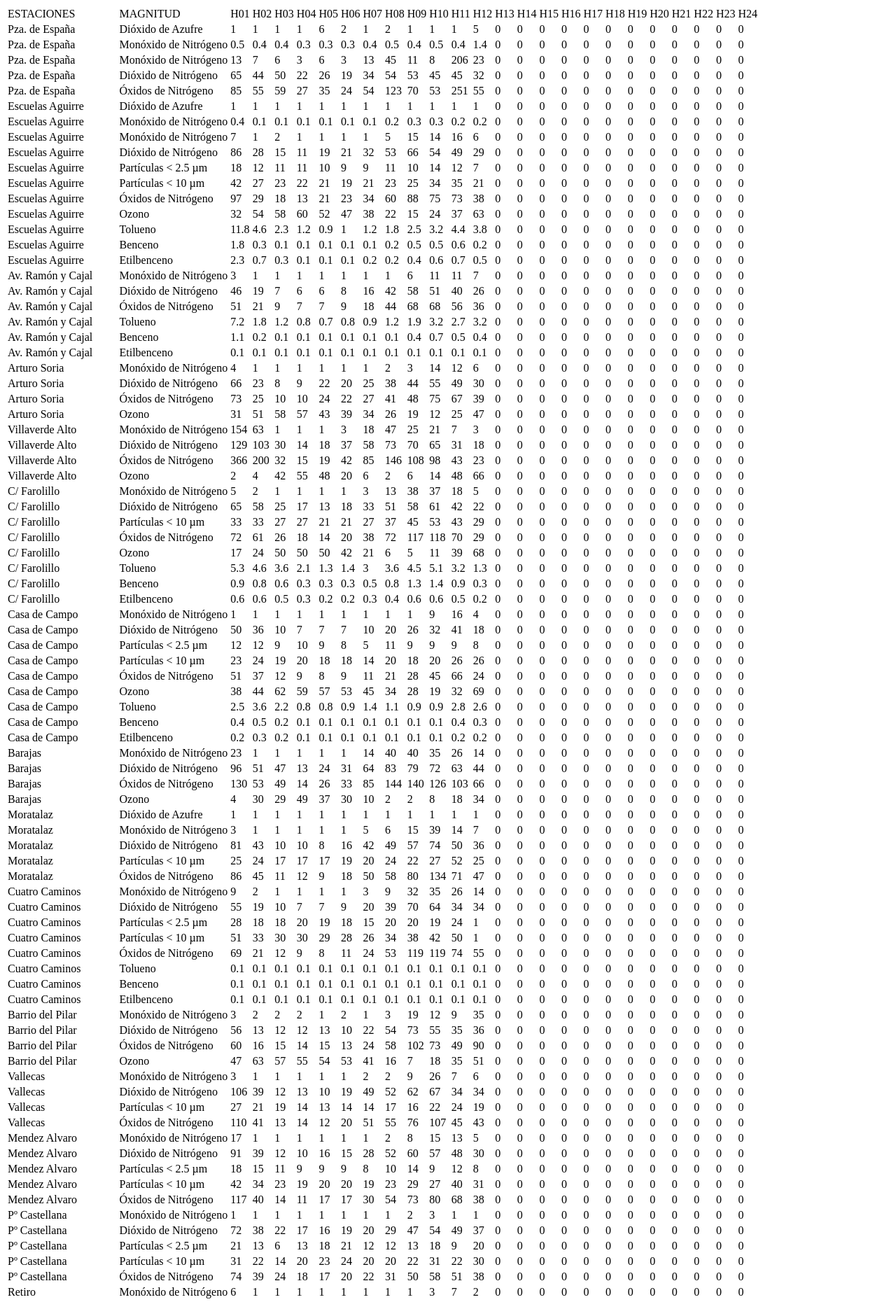
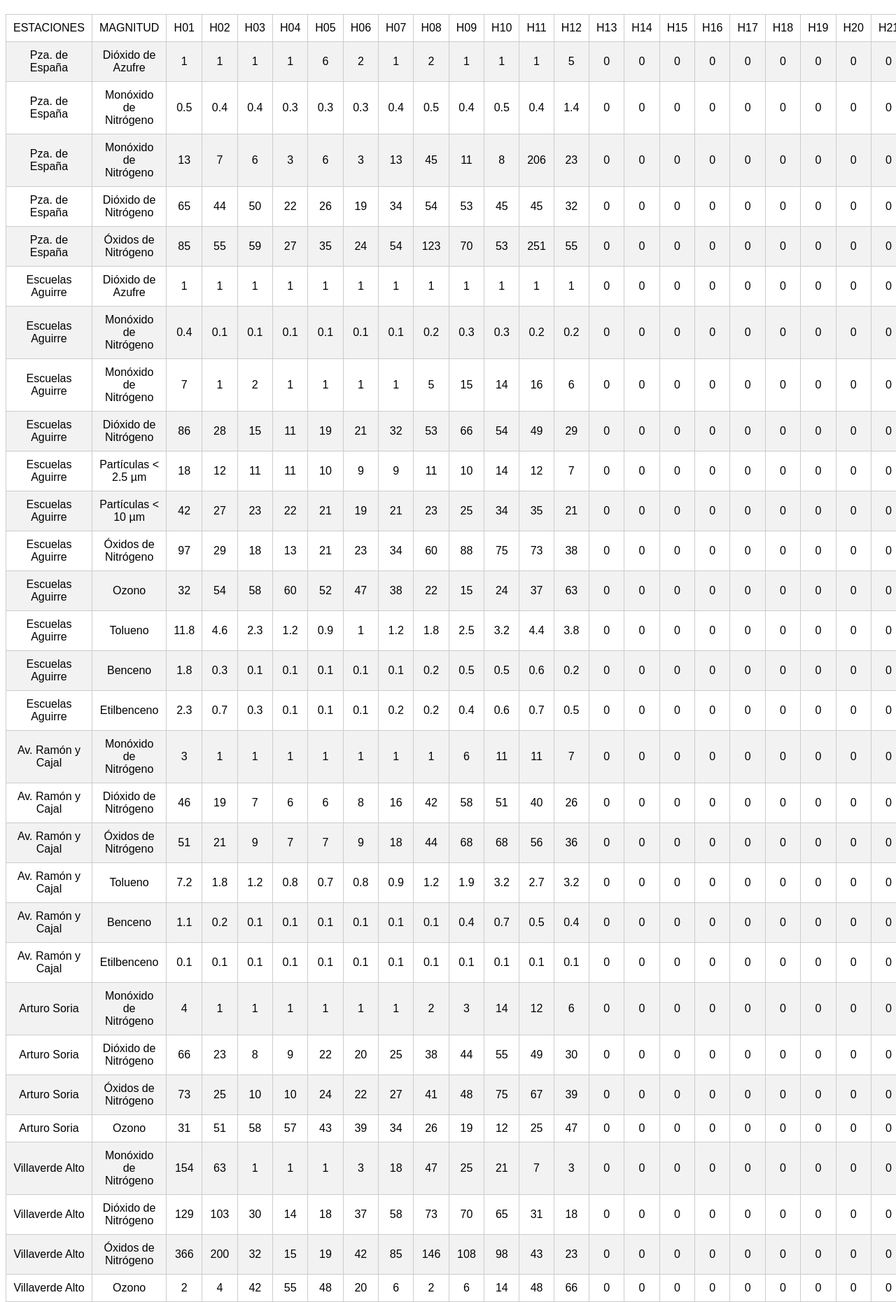
Before and after one commit to Krig4/Servidor, a PHP site: page /Contaminacion/index.php in a window 1280 px wide; the page is wider, and only the part inside the window is pictured. Shown: the top 1860 px of that part at 70% size. Run offline with PHP 8.4, Linux system fonts and the light colour scheme.

Commit message:
Actualización ejercicios

```diff
--- a/Contaminacion/index.php
+++ b/Contaminacion/index.php
@@ -5,6 +5,38 @@
     <meta charset="UTF-8">
     <meta name="viewport" content="width=device-width, initial-scale=1.0">
     <title>Contaminación</title>
+    <style>
+        body {
+            font-family: Arial, sans-serif;
+        }
+
+        table {
+            border-collapse: collapse;
+            width: 80%;
+            margin: 20px auto;
+        }
+
+        table, th, td {
+            border: 1px solid #ccc;
+        }
+
+        th, td {
+            padding: 10px;
+            text-align: center;
+        }
+
+        th {
+            background-color: #f2f2f2;
+        }
+
+        tr:nth-child(even) {
+            background-color: #f2f2f2;
+        }
+
+        tr:hover {
+            background-color: #e0e0e0;
+        }
+    </style>
 </head>
 
 <body>
```
Also changed, not shown: 2 other files.
